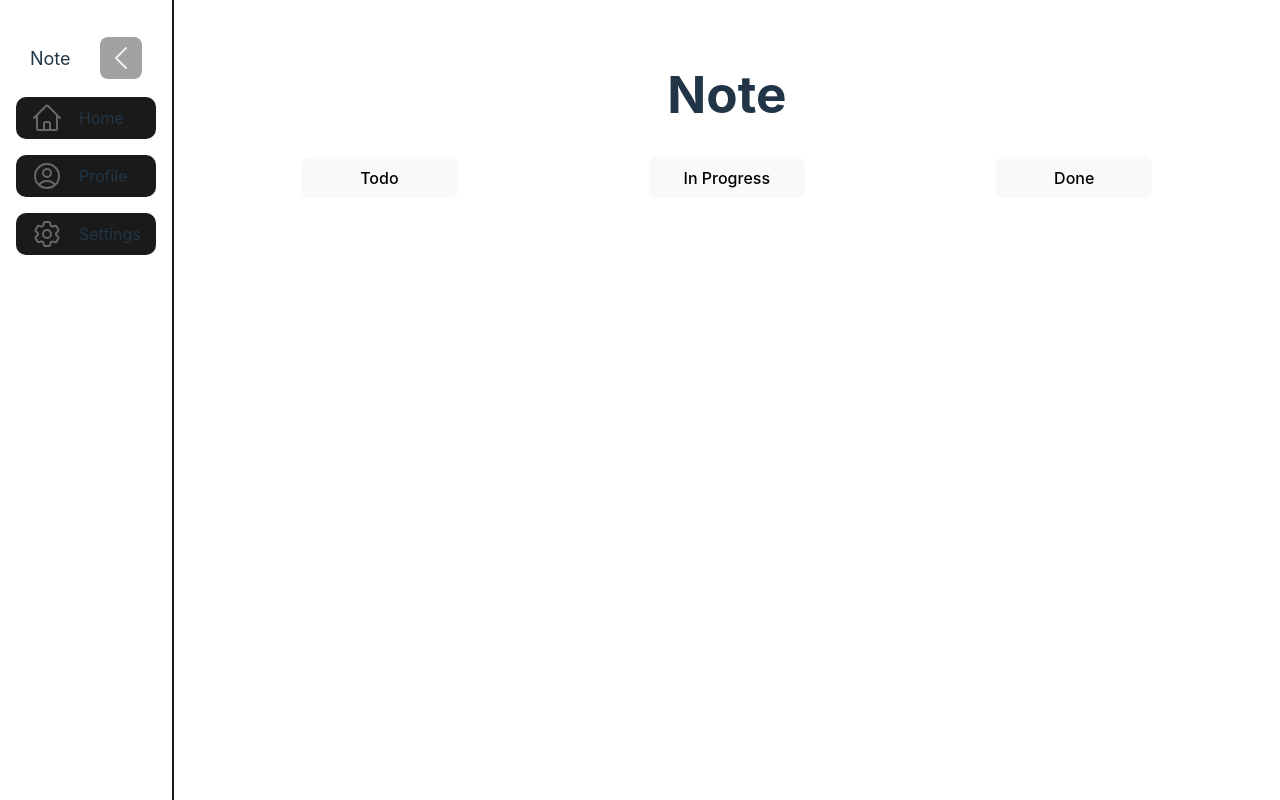
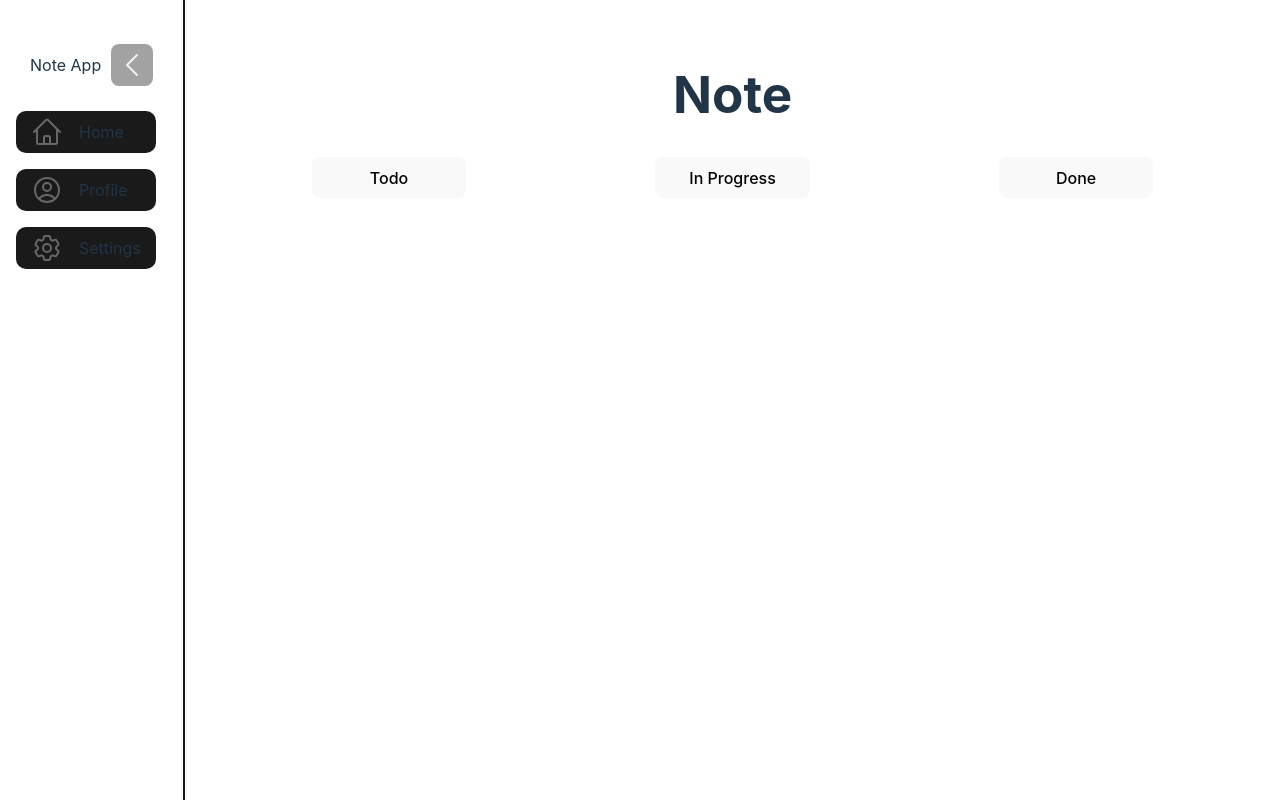
Before and after one commit to abhishekpatelmc/note-app, a React (Vite) app: page / in a window 1280 px wide. Both pictures are taken after a click on the element 51 px from the left and 61 px from the top of the page. Built offline with nearby package versions, Linux system fonts and the light colour scheme.

Commit message:
chore: Update SideNav and Home component styling and structure

```diff
--- a/src/components/common/sidebar/SideNav.css
+++ b/src/components/common/sidebar/SideNav.css
@@ -1,6 +1,7 @@
 .sidenav {
   padding-top: 2rem;
   border-right: 2px solid var(--dark-background-color);
+  /* width: 500px; */
 }
 
 .expand_button {
@@ -22,6 +23,7 @@
   margin: 0;
   display: flex;
   flex-direction: column;
+  width: fit-content;
 }
 
 .sidenav_list_item {
@@ -49,6 +51,10 @@
 .company_name {
   display: flex;
   align-items: center;
-  font-size: large;
   justify-content: space-between;
+  white-space: nowrap;
 }
+
+.company_name_text {
+  margin-right: 10px;
+}
--- a/src/components/common/sidebar/SideNav.tsx
+++ b/src/components/common/sidebar/SideNav.tsx
@@ -34,7 +34,7 @@ const SideNav = () => {
           <RightIcon className="icon-style icon-backgrond" />
         ) : (
           <div className="company_name">
-            Note
+            <p className="company_name_text">Note App</p>
             <LeftIcon className="icon-style icon-backgrond" />
           </div>
         )}
```
